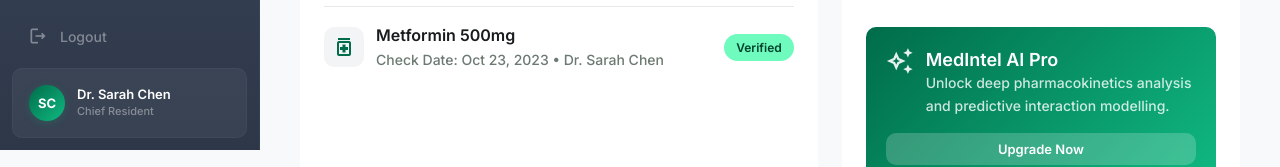
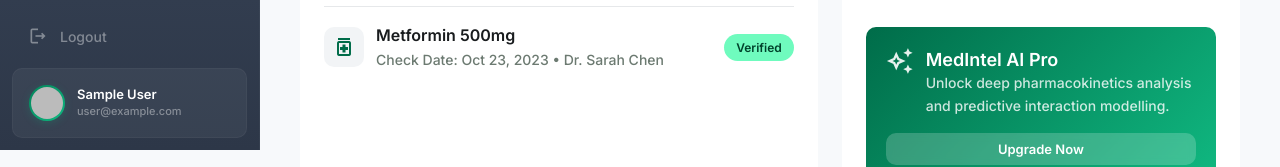
Before and after one commit to Anurag0044/test, a React (Vite) app: page /app in a window 1280 px wide. Shown: the part 650-817 px from the top of the page. Built offline with nearby package versions, Linux system fonts and the light colour scheme; no server answers; sample sign-in values are in the browser's storage.

Commit message:
more features added

```diff
--- a/src/components/Sidebar.jsx
+++ b/src/components/Sidebar.jsx
@@ -1,5 +1,6 @@
 import { useRef, useCallback } from 'react'
 import { NavLink, useNavigate } from 'react-router-dom'
+import { useAuth } from '../contexts/AuthContext'
 import ThemeToggle from './ThemeToggle'
 import './Sidebar.css'
 
@@ -38,6 +39,7 @@
 
 export default function Sidebar() {
   const navigate = useNavigate()
+  const { user } = useAuth()
 
   const handleNavClick = useCallback((e) => {
     createNavRipple(e)
@@ -116,11 +118,21 @@
           <span className="nav-label">Logout</span>
         </button>
 
-        <div className="sidebar-user">
-          <div className="sidebar-avatar">SC</div>
-          <div>
-            <div className="sidebar-user-name">Dr. Sarah Chen</div>
-            <div className="sidebar-user-role">Chief Resident</div>
+        <div className="sidebar-user" onClick={() => navigate('/app/profile')} style={{ cursor: 'pointer' }} title="Go to Profile">
+          <div className="sidebar-avatar">
+            {user?.photoURL ? (
+              <img src={user.photoURL} alt="User Avatar" className="sidebar-avatar-img" />
+            ) : (
+              (user?.displayName || user?.email || 'U').charAt(0).toUpperCase()
+            )}
+          </div>
+          <div style={{ overflow: 'hidden' }}>
+            <div className="sidebar-user-name" style={{ whiteSpace: 'nowrap', overflow: 'hidden', textOverflow: 'ellipsis' }}>
+              {user?.displayName || user?.email?.split('@')[0] || 'Clinical User'}
+            </div>
+            <div className="sidebar-user-role" style={{ whiteSpace: 'nowrap', overflow: 'hidden', textOverflow: 'ellipsis' }}>
+              {user?.email || 'Verified Account'}
+            </div>
           </div>
         </div>
       </div>
```
